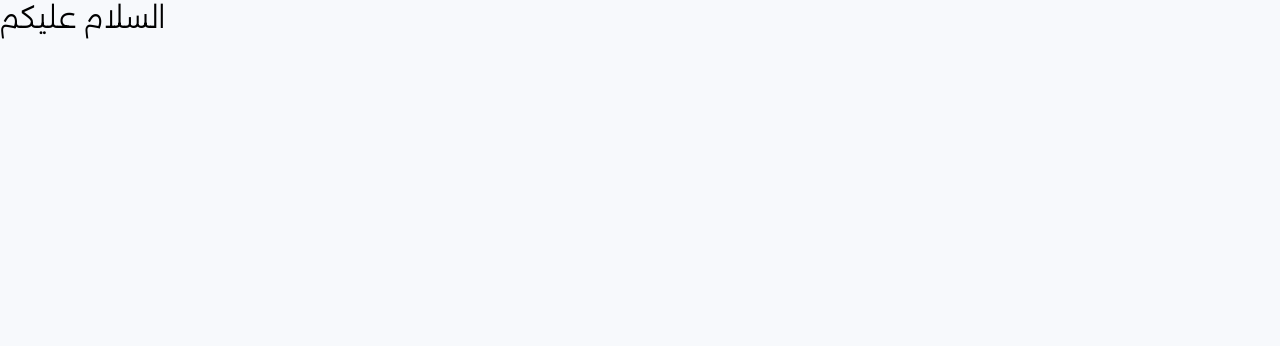
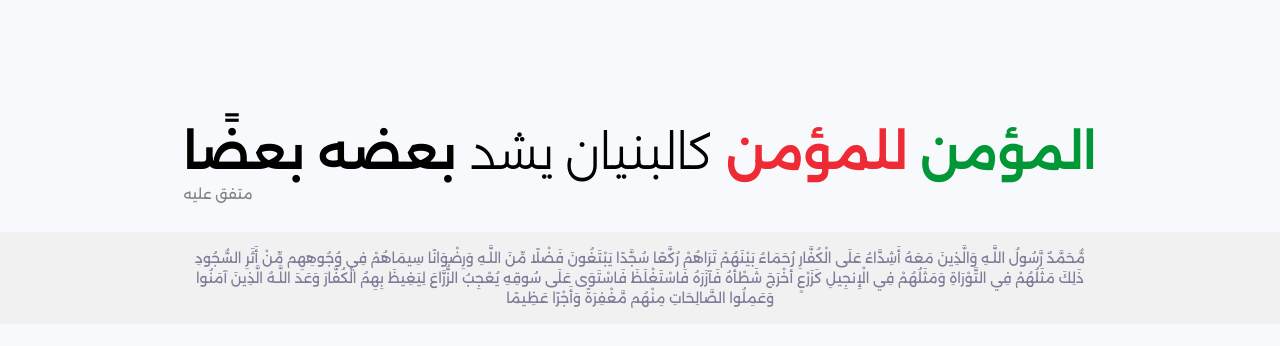
Before and after one commit to yamanidev/falasteene.com, an Astro site: page / in a window 1280 px wide. Built offline with nearby package versions, Linux system fonts and the light colour scheme; Astro itself is replaced by a stand-in of ours.

Commit message:
Hero added

```diff
--- /dev/null
+++ b/src/components/Hero.astro
@@ -0,0 +1,28 @@
+---
+
+---
+
+<div class="px-4 pt-32">
+  <h1
+    class="relative mx-auto max-w-max text-center text-2xl font-semibold sm:text-4xl sm:leading-relaxed md:text-4xl md:leading-relaxed lg:text-5xl">
+    <span class="inline-block text-palestine-green">المؤمن</span>{' '}
+    <span class="inline-block text-palestine-red">للمؤمن</span>{' '}
+    <br class="lg:hidden" />
+    <span class="inline-block font-light">كالبنيان يشد</span>{' '}
+    <span>بعضه بعضًا</span>
+    <sub
+      class="absolute -bottom-2 left-0 text-[0.625rem] font-normal text-[#858585] sm:-bottom-7 sm:text-sm">
+      متفق عليه
+    </sub>
+  </h1>
+</div>
+<div class="bg-anti-flash-white mt-6 px-2 py-4 sm:mt-14">
+  <p class="mx-auto max-w-4xl text-center text-[0.625rem] text-[#817A99] sm:text-sm">
+    مُّحَمَّدٌ رَّسُولُ اللَّـهِ وَالَّذِينَ مَعَهُ أَشِدَّاءُ عَلَى الْكُفَّارِ رُحَمَاءُ
+    بَيْنَهُمْ تَرَاهُمْ رُكَّعًا سُجَّدًا يَبْتَغُونَ فَضْلًا مِّنَ اللَّـهِ وَرِضْوَانًا
+    سِيمَاهُمْ فِي وُجُوهِهِم مِّنْ أَثَرِ السُّجُودِ ذَلِكَ مَثَلُهُمْ فِي التَّوْرَاةِ
+    وَمَثَلُهُمْ فِي الْإِنجِيلِ كَزَرْعٍ أَخْرَجَ شَطْأَهُ فَآزَرَهُ فَاسْتَغْلَظَ فَاسْتَوَى عَلَى
+    سُوقِهِ يُعْجِبُ الزُّرَّاعَ لِيَغِيظَ بِهِمُ الْكُفَّارَ وَعَدَ اللَّـهُ الَّذِينَ آمَنُوا
+    وَعَمِلُوا الصَّالِحَاتِ مِنْهُم مَّغْفِرَةً وَأَجْرًا عَظِيمًا
+  </p>
+</div>
--- a/src/pages/index.astro
+++ b/src/pages/index.astro
@@ -1,15 +1,18 @@
 ---
+import Hero from '../components/Hero.astro';
 import '../styles/global.css';
 ---
 
-<html lang="ar">
+<html lang="ar" dir="rtl">
   <head>
     <meta charset="utf-8" />
     <meta name="viewport" content="width=device-width" />
     <meta name="generator" content={Astro.generator} />
     <title>Astro</title>
   </head>
-  <body class="font-alexandria bg-ghost-white">
-    <h1 class="text-3xl font-light">السلام عليكم</h1>
+  <body class="bg-ghost-white font-alexandria">
+    <main>
+      <Hero />
+    </main>
   </body>
 </html>
```
